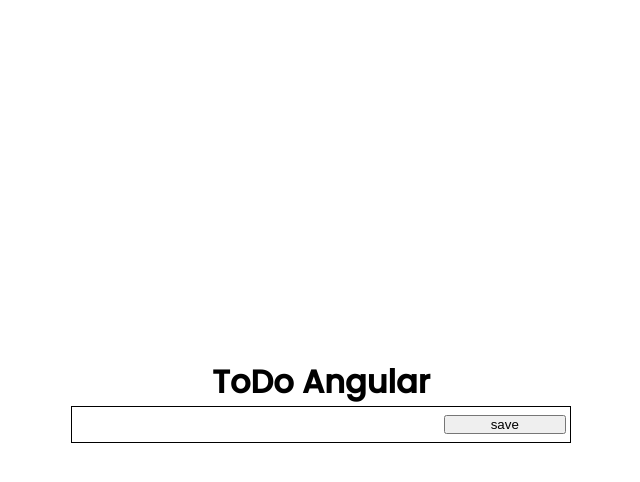
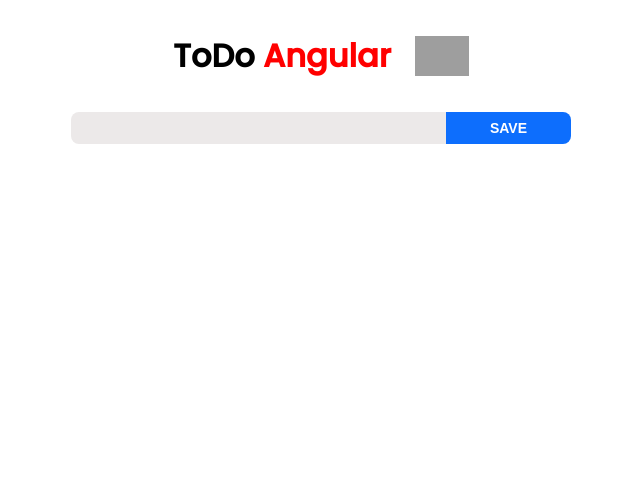
Before and after one commit to Ital023/ToDo-Angular, an Angular app: page / in a window 1280 px wide. Shown: the top 482 px of the page, without its empty margins (319-959 px from the left). Built offline with nearby package versions, Linux system fonts and the light colour scheme; grey boxes are pictures that could not be loaded.

Commit message:
feat: header and input

```diff
--- a/src/app/app.component.html
+++ b/src/app/app.component.html
@@ -1,12 +1,12 @@
 <div class="container">
-  <h1>ToDo <b>Angular</b></h1>
+  <div class="container--title">
+    <h1>ToDo <b>Angular</b></h1>
+    <img src="https://cdn.jsdelivr.net/gh/devicons/devicon@latest/icons/angular/angular-original.svg"/>
+  </div>
 
   <div class="container--input">
     <input type="text">
     <button>save</button>
   </div>
 
-
-
-
 </div>
--- a/src/app/app.component.scss
+++ b/src/app/app.component.scss
@@ -1,18 +1,67 @@
 .container{
-    width: 500px;
+    width: 31.25rem;
     text-align: center;
+    display: flex;
+    flex-direction: column;
+    gap: 2rem;
+
+
+    &--title{
+        display: flex;
+        flex-direction: row;
+        justify-content: center;
+        align-items: center;
+        gap: 1.5rem;
+        b{
+            color: red;
+        }
+
+        img{
+            width: 54px;
+        }
+    }
+
 
 
     &--input{
-        border: 1px solid #000;
         display: grid;
         grid-template-columns: 3fr 1fr;
-        padding: .5rem .25rem;
+        height: 2rem;
+
 
         input{
             border: none;
             outline: none;
+            font-size: 16px;
+            background-color: #ece9e9;
+            padding-left: 1rem;
+            border-top-left-radius: 8px;
+            border-bottom-left-radius: 8px;
+
+
+        }
+
+        button{
+            border: none;
+            font-size: 14px;
+            background: transparent;
+            cursor: pointer;
+            background-color: #0d6efd;
+            border-top-right-radius: 8px;
+            border-bottom-right-radius: 8px;
+            color: white;
+            text-transform: uppercase;
+            font-weight: bold;
+            &:hover{
+                transition: .5s;
+                background-color: #1153b5;
+
+            }
         }
     }
-
 }
+@media (max-width: 520px) {
+    .container{
+        width: 350px;
+    }
+}
--- a/src/app/app.component.ts
+++ b/src/app/app.component.ts
@@ -6,5 +6,5 @@
   styleUrl: './app.component.scss'
 })
 export class AppComponent {
-  title = 'todo';
+
 }
--- a/src/styles.scss
+++ b/src/styles.scss
@@ -11,6 +11,6 @@
     font-family: "Poppins", sans-serif;
     display: flex;
     justify-content: center;
-    align-items: center;
+    padding-top: 2rem;
     height: 100vh;
 }
```
